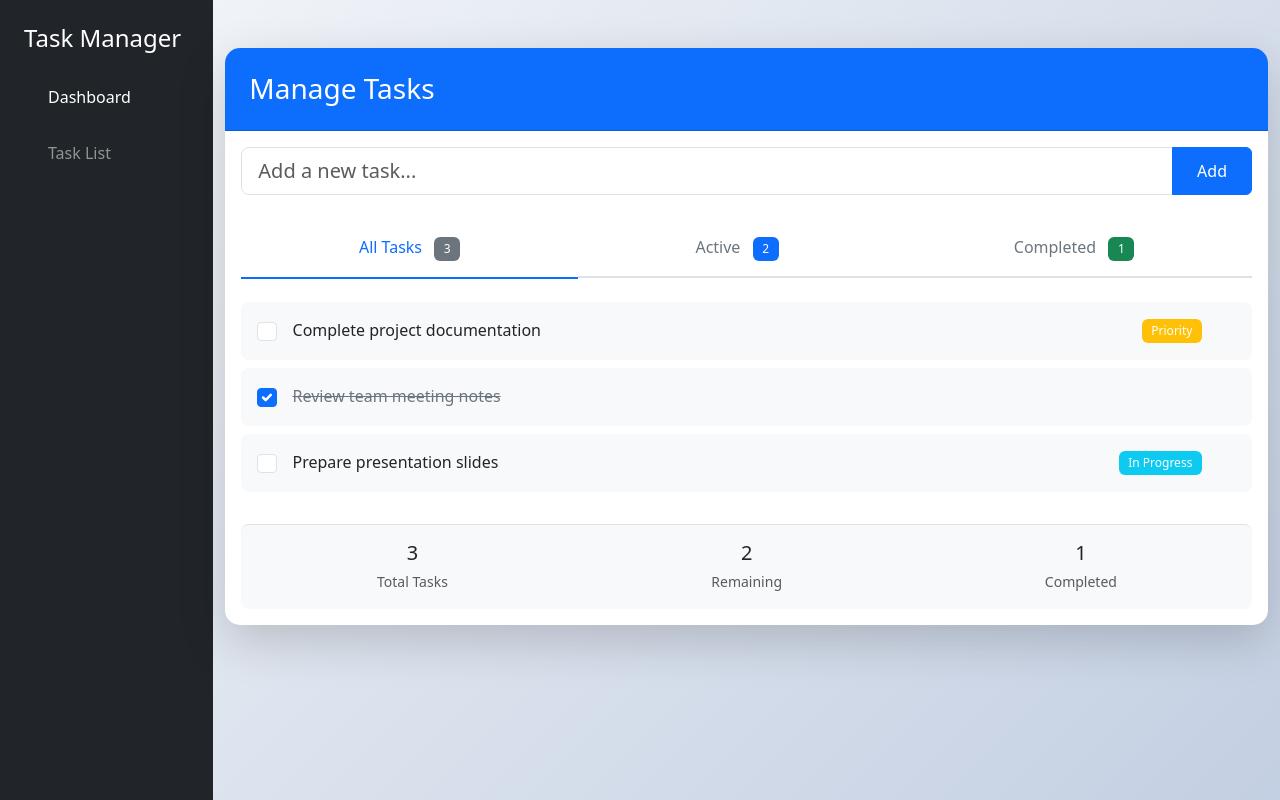
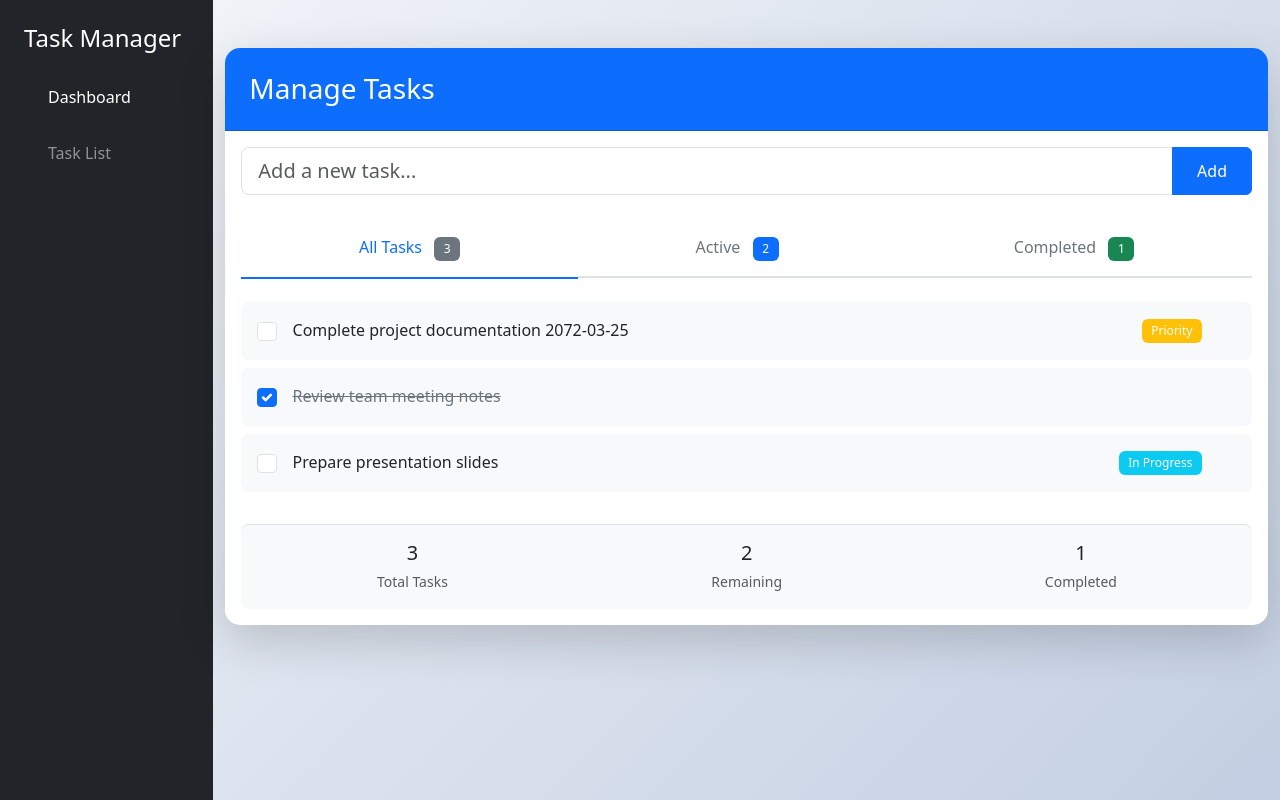
Before and after one commit to SumanGautam1/task_management, a Django app: page /index/ in a window 1280 px wide. Run offline with Django 5.2, Linux system fonts and the light colour scheme.

```diff
--- a/task_app/templates/index.html
+++ b/task_app/templates/index.html
@@ -67,6 +67,9 @@
                     <input class="form-check-input" type="checkbox" id="task1">
                     <label class="form-check-label" for="task1">
                       Complete project documentation
+                    </label>
+                    <label class="form-check-label" for="task1">
+                      2072-03-25
                     </label>
                   </div>
                   <div class="task-actions">
```
Also changed, not shown: README.md (added), 1 other file.
